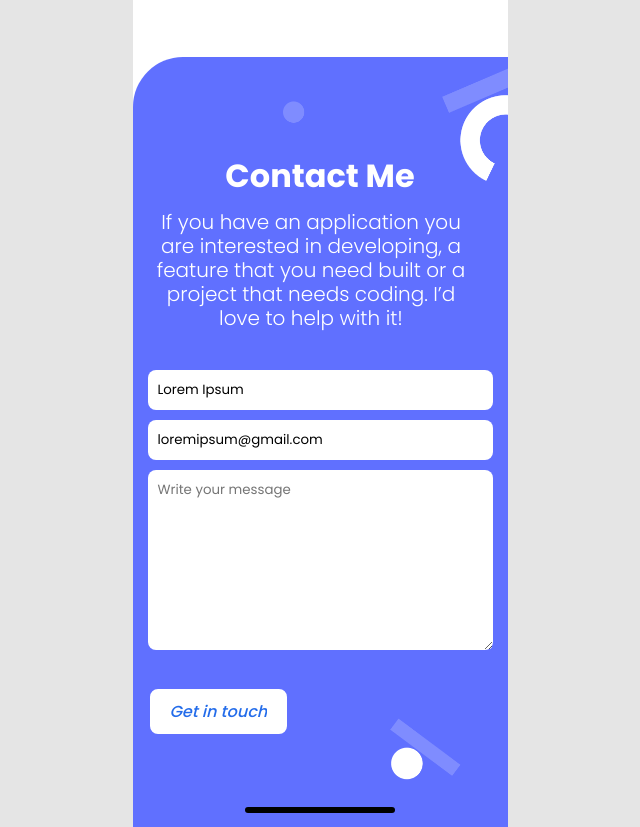
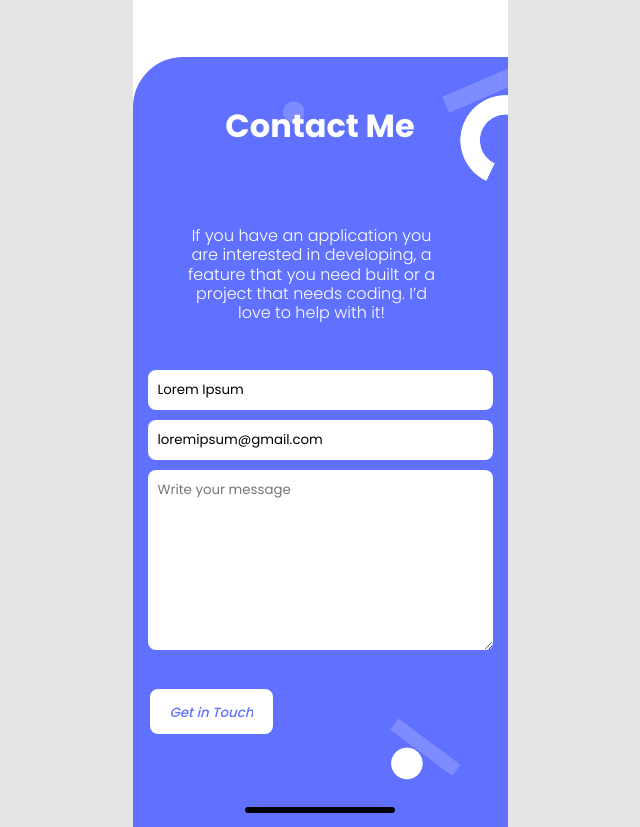
Before and after one commit to Arsalanbashir831/Portfolio_Mobile, a plain HTML site: page index.html in a window 1280 px wide. Shown: the part 4158-4985 px from the top of the page, without its empty margins (320-960 px from the left). Drawn offline with Linux system fonts and the light colour scheme.

Commit message:
contact_form_complete

```diff
--- a/index.html
+++ b/index.html
@@ -194,7 +194,10 @@
             feature that you need built or a project that needs coding. I’d love
             to help with it!
           </p>
-          <form>
+          <form
+          action="https://formspree.io/f/mrgnapad"
+          method="POST"
+          >
             <div class="form_group">
               <input
                 type="text"
@@ -222,7 +225,7 @@
               ></textarea>
             </div>
             <div class="button">
-              <p>Get in touch</p>
+              <input  type="submit" value="Get in Touch"/>
             </div>
           </form>
         </div>
--- a/style.css
+++ b/style.css
@@ -247,6 +247,18 @@ h6 {
   padding: 15px;
   border-radius: 50px 0 0 0;
   height: 750px;
+  opacity: 0; /* Start with opacity 0 */
+  animation: fadeInAnimation 1s ease forwards; /* Apply fade-in animation */
+}
+
+/* Define the fade-in animation */
+@keyframes fadeInAnimation {
+  from {
+    opacity: 0;
+  }
+  to {
+    opacity: 1;
+  }
 }
 
 .form_title {
@@ -256,6 +268,13 @@ h6 {
   margin-top: 10px;
   padding: 10px;
   padding-top: 70px;
+  transform: translateY(-50px); /* Start with translateY -50px */
+  transition: transform 0.5s ease; /* Apply transition */
+}
+
+/* Apply slide-in animation on hover */
+.form_title:hover {
+  transform: translateY(0); /* Slide in form title */
 }
 
 .form_description {
@@ -265,6 +284,13 @@ h6 {
   overflow: hidden;
   padding-bottom: 40px;
   font-weight: 300;
+  transform: scale(0.8); /* Start with scale 0.8 */
+  transition: transform 0.5s ease; /* Apply transition */
+}
+
+/* Apply scale-up animation on hover */
+.form_description:hover {
+  transform: scale(1); /* Scale up form description */
 }
 
 .form_group input {
@@ -283,6 +309,17 @@ h6 {
   margin-bottom: 10px;
 }
 
+.button input {
+  background-color: white;
+  font-family: "Poppins", sans-serif;
+  font-weight: 500;
+  font-style: italic;
+  border: none;
+  cursor: pointer;
+  color: #6070ff;
+}
+
+
 footer {
   background-color: #6070ff;
   height: 20px;
```
